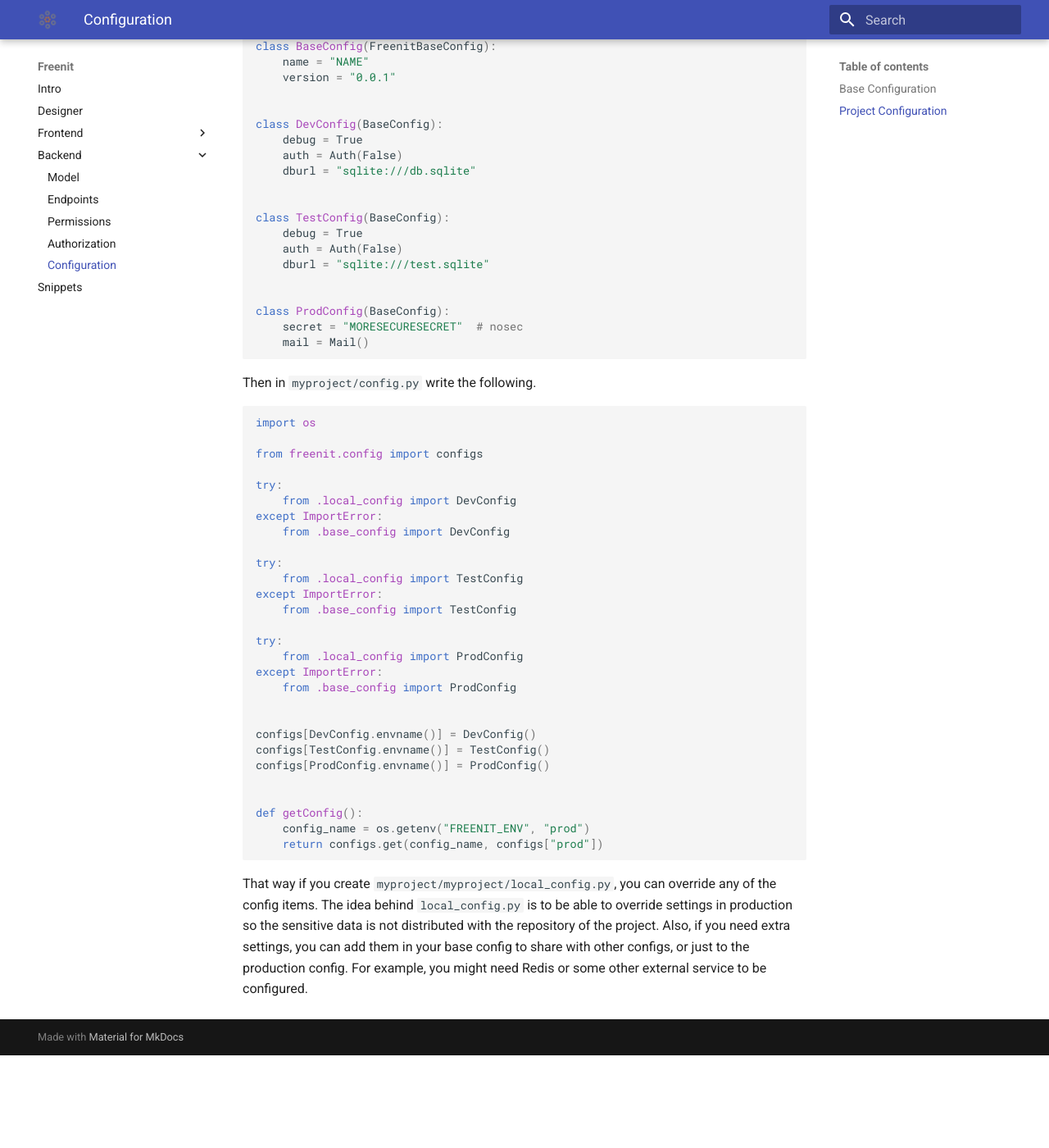
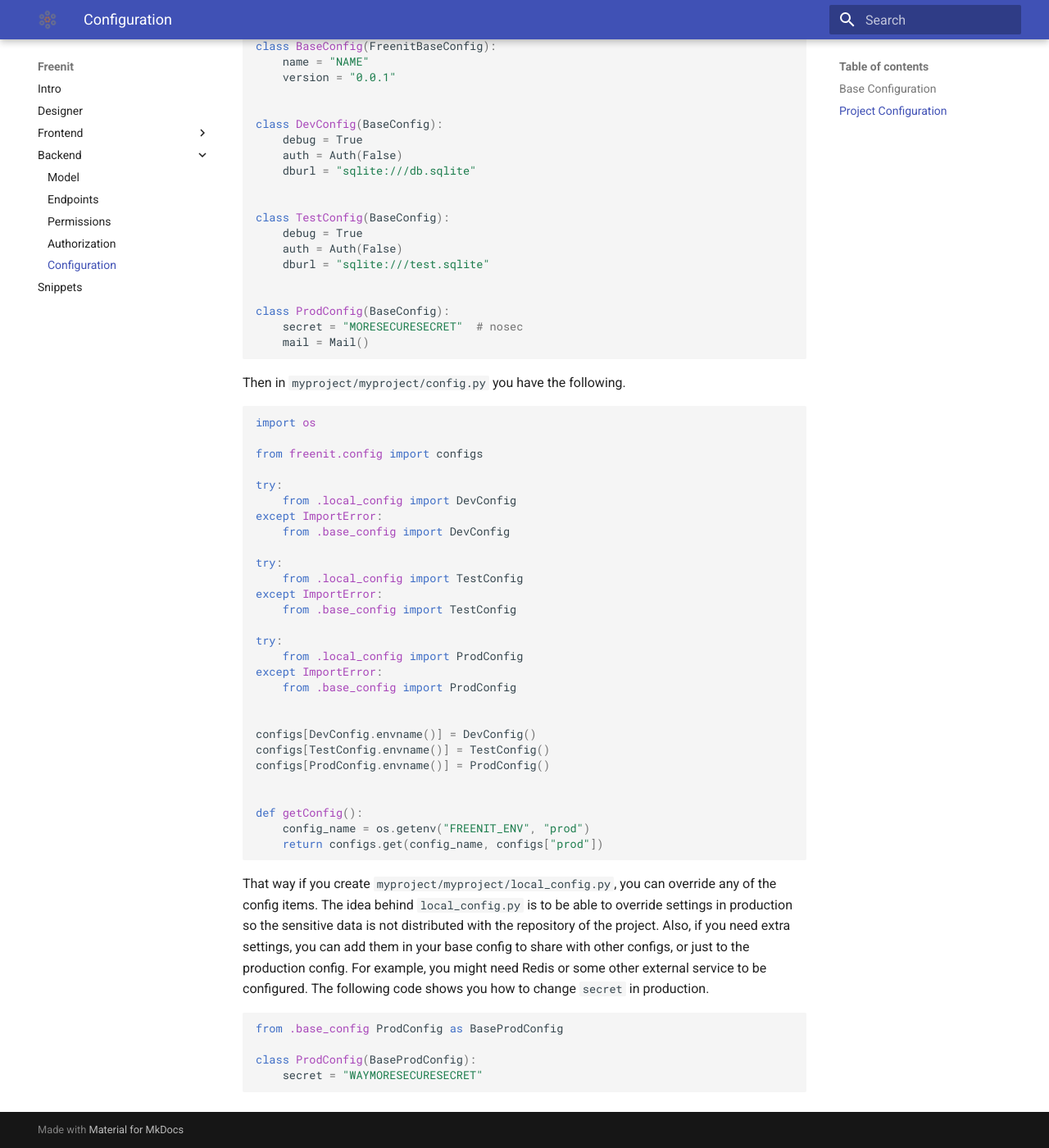
Before and after one commit to freenit-framework/doc, an MkDocs documentation site: the page built from docs/backend/05config.md, in a window 1280 px wide and 1400 px high, scrolled down 2032 px. Shown: the whole window at 82% size. Built offline with MkDocs 1.6.1 and Material for MkDocs 9.7.7, drawn with Linux system fonts in a browser that asks for light colours; before the commit the page ends 3319 px from its top, so only the background shows below that.

Commit message:
Fix config documentation

````diff
--- a/docs/backend/05config.md
+++ b/docs/backend/05config.md
@@ -122,7 +122,7 @@ class ProdConfig(BaseConfig):
     mail = Mail()
 ```
 
-Then in `myproject/config.py` write the following.
+Then in `myproject/myproject/config.py` you have the following.
 
 ```py
 import os
@@ -160,4 +160,11 @@ items. The idea behind `local_config.py` is to be able to override settings in p
 sensitive data is not distributed with the repository of the project. Also, if you need extra
 settings, you can add them in your base config to share with other configs, or just to the
 production config. For example, you might need Redis or some other external service to be
-configured.
+configured. The following code shows you how to change `secret` in production.
+
+```py
+from .base_config ProdConfig as BaseProdConfig
+
+class ProdConfig(BaseProdConfig):
+    secret = "WAYMORESECURESECRET"
+```
````
